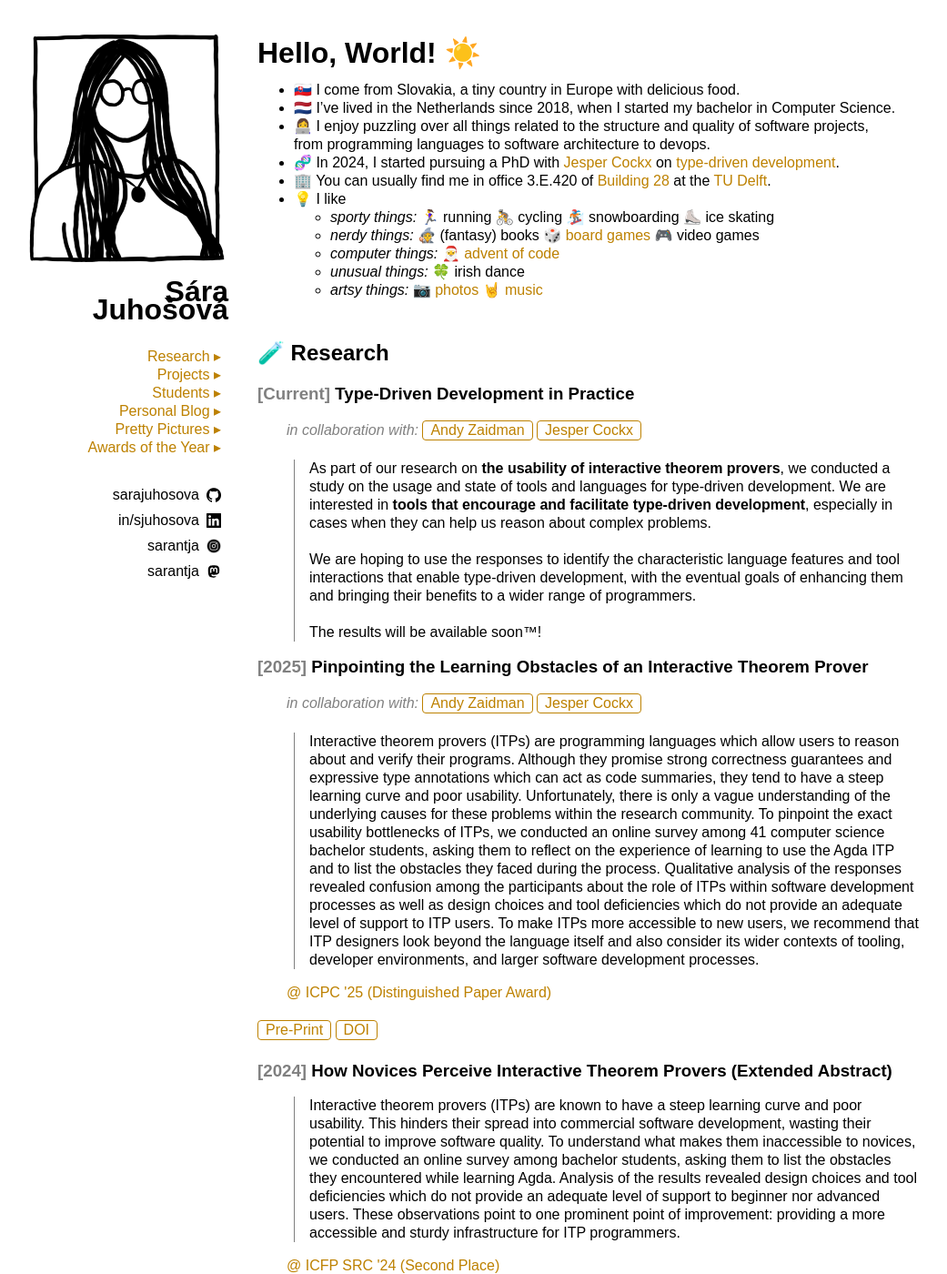
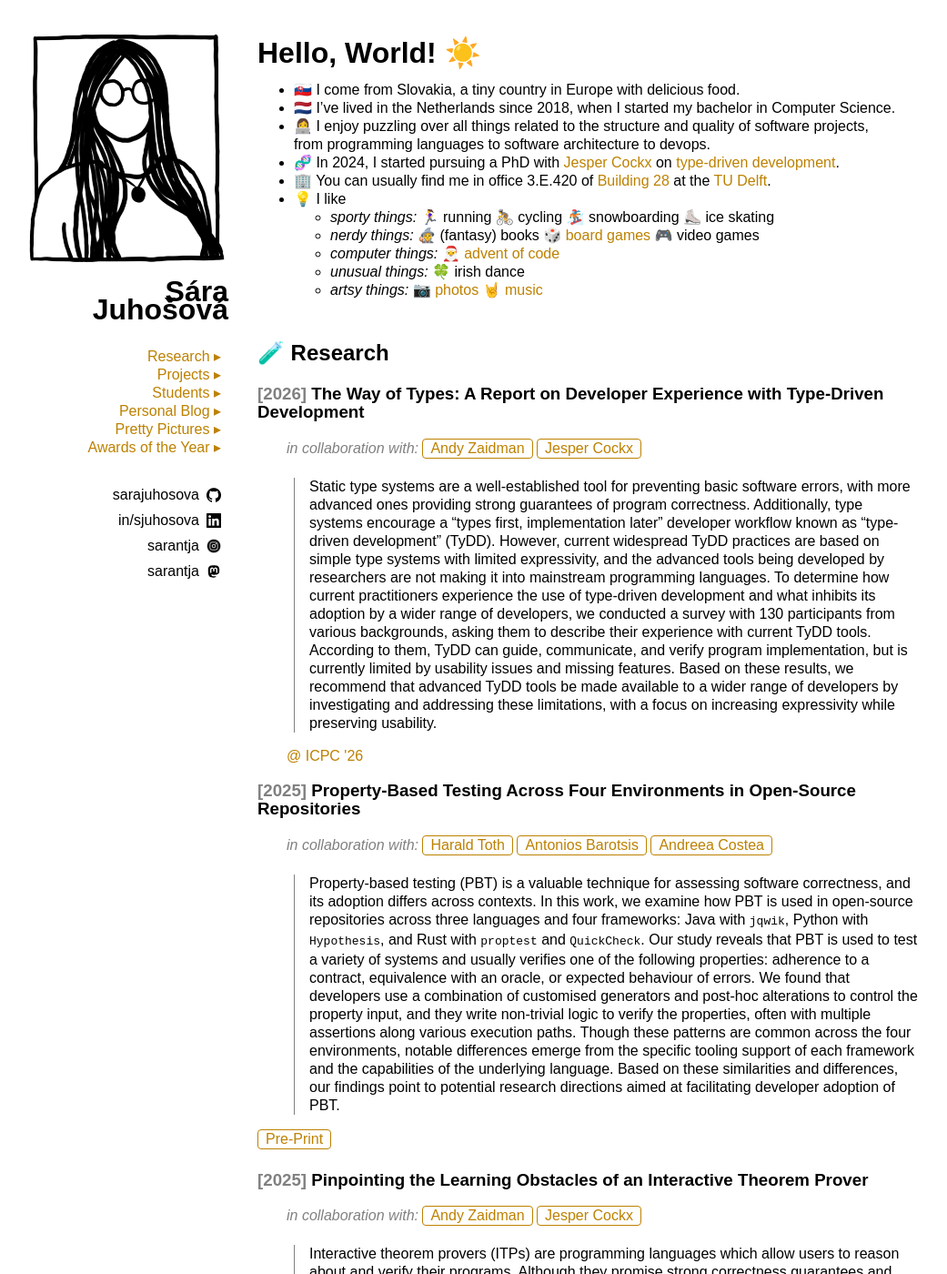
Before and after one commit to sarajuhosova/sarajuhosova.github.io, a Jekyll site: the page built from index.md, in a window 1280 px wide and 1400 px high. Shown: the whole window at 91% size, without its empty margins (102-1143 px from the left). Built offline with Jekyll 4.4.1, drawn with Linux system fonts in a browser that asks for light colours.

Commit message:
Add PBT preprint + ICPC accept

```diff
--- a/_data/research.yaml
+++ b/_data/research.yaml
@@ -1,17 +1,60 @@
-- title: Type-Driven Development in Practice
-  year: Current
+# - title: Enhancing Interactive Theorem Prover Error Messages with Hints
+#   year: Current
+#   authors:
+#     - name: Maria Khakimova
+#     - name: Jaro Reinders
+#       link: https://noughtmare.gitlab.io/
+#     - name: Jesper Cockx
+#       link: https://jesper.sikanda.be/
+#   abstract: |
+#     Hello!
+- title: "The Way of Types: A Report on Developer Experience with Type-Driven Development"
+  year: 2026
   authors:
     - name: Andy Zaidman
       link: https://azaidman.github.io/
     - name: Jesper Cockx
       link: https://jesper.sikanda.be/
   abstract: |
-    As part of our research on <b>the usability of interactive theorem provers</b>, we conducted a study on the usage and state of tools and languages for type-driven development.
-    We are interested in <b>tools that encourage and facilitate type-driven development</b>, especially in cases when they can help us reason about complex problems.
-    <br><br>
-    We are hoping to use the responses to identify the characteristic language features and tool interactions that enable type-driven development, with the eventual goals of enhancing them and bringing their benefits to a wider range of programmers.
-    <br><br>
-    The results will be available soon™!
+    Static type systems are a well-established tool for preventing basic software errors, with more advanced ones providing strong guarantees of program correctness.
+    Additionally, type systems encourage a “types first, implementation later” developer workflow known as “type-driven development” (TyDD).
+    However, current widespread TyDD practices are based on simple type systems with limited expressivity, and the advanced tools being developed by researchers are not making it into mainstream programming languages.
+    To determine <emph>how current practitioners experience the use of type-driven development</emph> and <emph>what inhibits its adoption by a wider range of developers</emph>,
+        we conducted a survey with 130 participants from various backgrounds, asking them to describe their experience with current TyDD tools.
+    According to them, TyDD can <emph>guide</emph>, <emph>communicate</emph>, and <emph>verify</emph> program implementation,
+        but is currently limited by usability issues and missing features.
+    Based on these results, we recommend that advanced TyDD tools be made available to a wider range of developers by investigating and addressing these limitations,
+        with a focus on increasing expressivity while preserving usability.
+  conferences:
+    - name: ICPC '26
+      link: https://conf.researchr.org/track/icpc-2026/icpc-2026-research
+  # links:
+  #   - title: Pre-Print
+  #     link: /assets/files/2026-icpc.pdf
+- title: Property-Based Testing Across Four Environments in Open-Source Repositories
+  year: 2025
+  authors:
+    - name: Harald Toth
+    - name: Antonios Barotsis
+      link: https://antoniosbarotsis.github.io/
+    - name: Andreea Costea
+      link: https://andrecostea.github.io/
+  abstract: |
+    Property-based testing (PBT) is a valuable technique for assessing software correctness, and its adoption differs across contexts.
+    In this work, we examine how PBT is used in open-source repositories across three languages and four frameworks:
+        Java with <code>jqwik</code>,
+        Python with <code>Hypothesis</code>, and
+        Rust with <code>proptest</code> and <code>QuickCheck</code>.
+    Our study reveals that PBT is used to test a variety of systems and usually verifies one of the following properties:
+        adherence to a contract, equivalence with an oracle, or expected behaviour of errors.
+    We found that developers use a combination of customised generators and post-hoc alterations to control the property input,
+        and they write non-trivial logic to verify the properties, often with multiple assertions along various execution paths.
+    Though these patterns are common across the four environments,
+        notable differences emerge from the specific tooling support of each framework and the capabilities of the underlying language.
+    Based on these similarities and differences, our findings point to potential research directions aimed at facilitating developer adoption of PBT.
+  links:
+    - title: Pre-Print
+      link: /assets/files/2025-pbt-in-the-wild.pdf
 - title: Pinpointing the Learning Obstacles of an Interactive Theorem Prover
   year: 2025
   authors:
--- a/_includes/sections/research.html
+++ b/_includes/sections/research.html
@@ -21,15 +21,16 @@
 
         {% endfor %}
 
+        {% if work.conferences != nil %}
             {% if work.links != nil %}
                 <br>
+            {% endif %}
+        {% endif %}
 
         {% for link in work.links %}
 
             <a href="{{ link.link }}" class="link">{{ link.title }}</a>
 
         {% endfor %}
-        {% endif %}
-
     {% endfor %}
 </div>
```
Also changed, not shown: 1 other file. Lines whose indentation alone changed are shown as unchanged.
